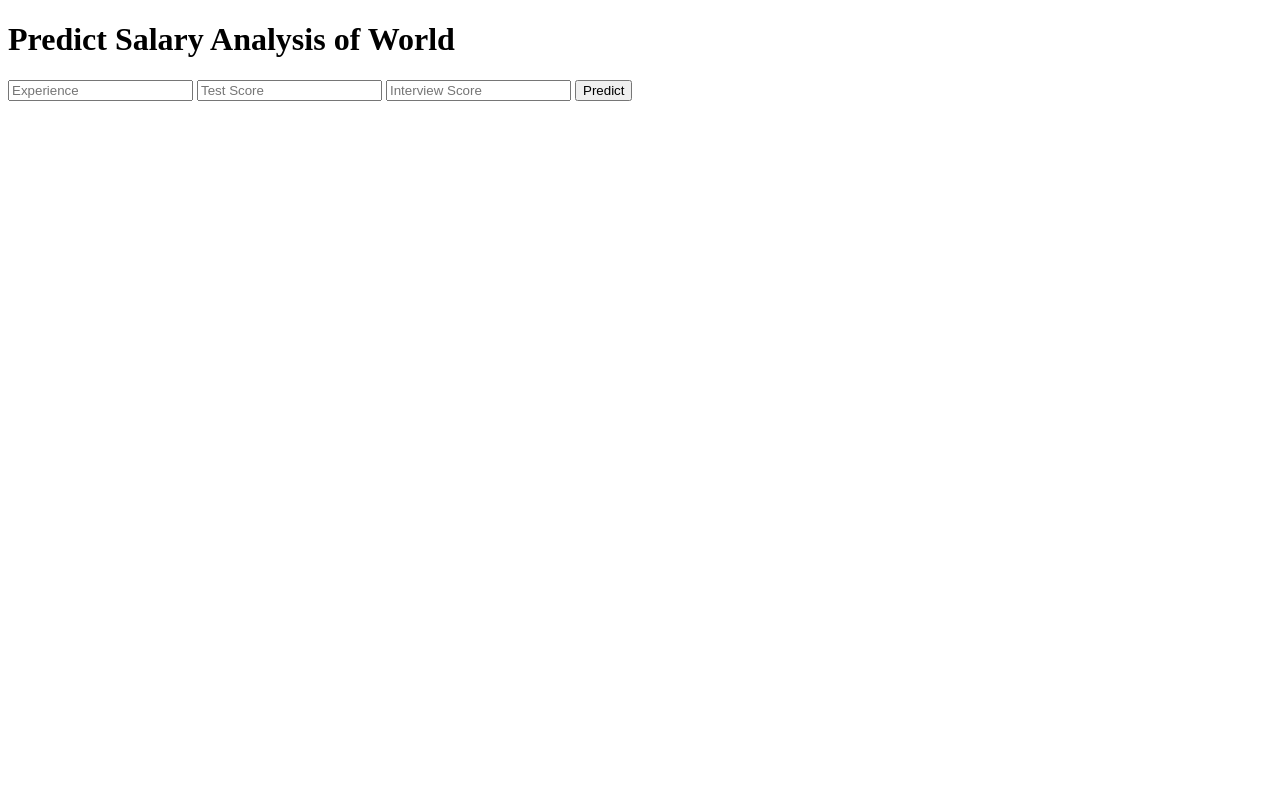
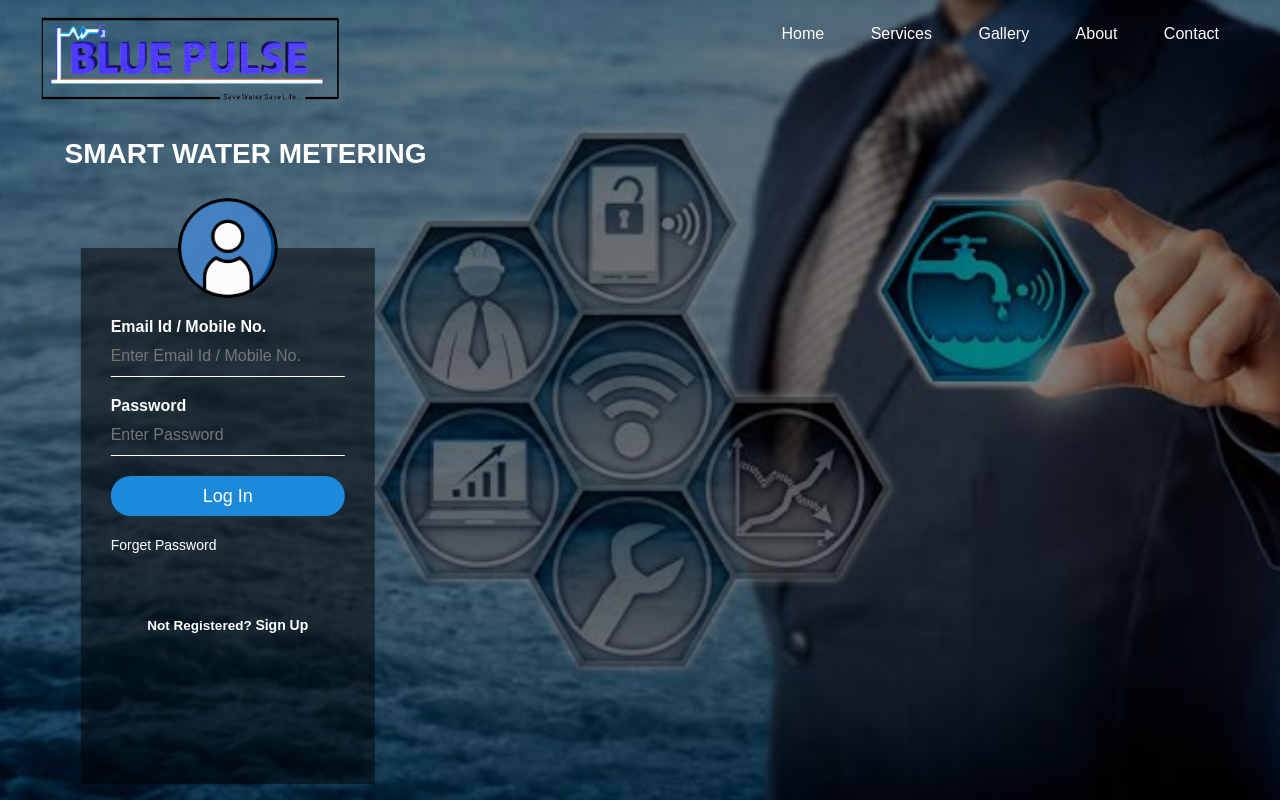
Before and after one commit to AvishekBin/BluePulse, a Flask app: page / in a window 1280 px wide. Run offline with Flask 2, Linux system fonts and the light colour scheme; parts of the project's set-up code (start-up, migrations or seed data) failed here and were passed over.

Commit message:
Update index.html

```diff
--- a/templates/index.html
+++ b/templates/index.html
@@ -1,36 +1,60 @@
+<!DOCTYPE html>
+<html>
+<head>
+	<title>BLUE PULSE GROUP</title>
+	<link rel="stylesheet" type="text/css" href="css/style.css">
+</head>
+<body style='overflow-x: hidden; overflow-y: hidden;'>
+	<header>
+		<div class="main">
+			<div class="logo">
+				<img src="Logobp.png"/>
+				<ul>
+					<li><a href="#">Home</a></li>
+					<li><a href="#">Services</a></li>
+					<li><a href="#">Gallery</a></li>
+					<li><a href="#">About</a></li>
+					<li><a href="#">Contact</a></li>
+				</ul>
+			</div>
+			<div class='title'>
+				<h1>SMART WATER METERING</h1>
+			</div>
+			<div class="login-box">
+				<img src="prfpic.png" class="prfpic">
+				<form class="register-form">
+					<h1>Register Yourself</h1>
+					<p>Username</p>
+					<input type="text" placeholder="Enter Username"/>
+					<p>Email Id / Mobile No.</p>
+					<input type="text" placeholder="Enter Email Id / Mobile No."/>
+					<p>Password</p>
+					<input type="password" placeholder="Enter Password"/>
+					<input type="submit" name="submit" value="Sign Up"/>
+					<div class="registered">
+						<p class="message">Already Registered? <a href="#">Log in</a></p>
+					</div>
+				</form>
+				<form>
 
-<!DOCTYPE html>
-<html >
-<!--From https://codepen.io/frytyler/pen/EGdtg-->
-<head>
-  <meta charset="UTF-8">
-  <title>ML API</title>
-  <link href='https://fonts.googleapis.com/css?family=Pacifico' rel='stylesheet' type='text/css'>
-<link href='https://fonts.googleapis.com/css?family=Arimo' rel='stylesheet' type='text/css'>
-<link href='https://fonts.googleapis.com/css?family=Hind:300' rel='stylesheet' type='text/css'>
-<link href='https://fonts.googleapis.com/css?family=Open+Sans+Condensed:300' rel='stylesheet' type='text/css'>
-
-</head>
-
-<body>
- <div class="login">
-	<h1>Predict Salary Analysis of World</h1>
-
-     <!-- Main Input For Receiving Query to our ML -->
-    <form action="{{ url_for('predict')}}"method="post">
-    	<input type="text" name="experience" placeholder="Experience" required="required" />
-        <input type="text" name="test_score" placeholder="Test Score" required="required" />
-		<input type="text" name="interview_score" placeholder="Interview Score" required="required" />
-
-        <button type="submit" class="btn btn-primary btn-block btn-large">Predict</button>
-    </form>
-
-   <br>
-   <br>
-   {{ prediction_text }}
-
- </div>
-
-
+					<p>Email Id / Mobile No.</p>
+					<input type="text" name="username" placeholder="Enter Email Id / Mobile No."/>
+					<p>Password</p>
+					<input type="password" name="password" placeholder="Enter Password"/>
+					<input type="submit" name="submit" value="Log In"/>
+					<a href="#">Forget Password</a>
+					<div class="registration">
+						<p class="message">Not Registered? <a href="#">Sign Up</a></p>
+					</div>
+				</form>
+			</div>
+		</div>
+	</header>
+	<script src='https://code.jquery.com/jquery-3.4.1.min.js'></script>
+	<script>
+		$('.message a').click(function(){
+		$('form').animate({height: "toggle", opacity: "toggle"}, "slow");
+		});
+	</script>
 </body>
 </html>
```
